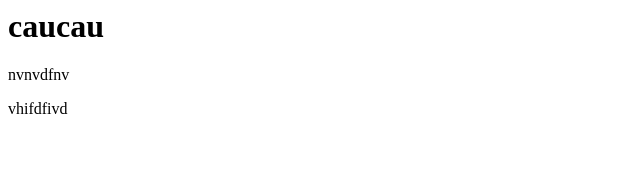
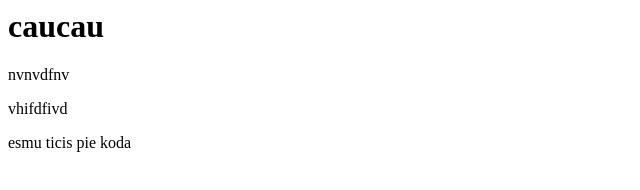
Before and after one commit to robertsOzols06/Ricarda-programma, a plain HTML site: page index.html in a window 1280 px wide. Shown: the whole page, without its empty margins (0-640 px from the left). Drawn offline with Linux system fonts and the light colour scheme.

Commit message:
tiku pie koda

```diff
--- a/index.html
+++ b/index.html
@@ -2,3 +2,4 @@
 <h1>caucau</h1>
 <p>nvnvdfnv</p>
 <p>vhifdfivd</p>
+<p>esmu ticis pie koda</p>
```
